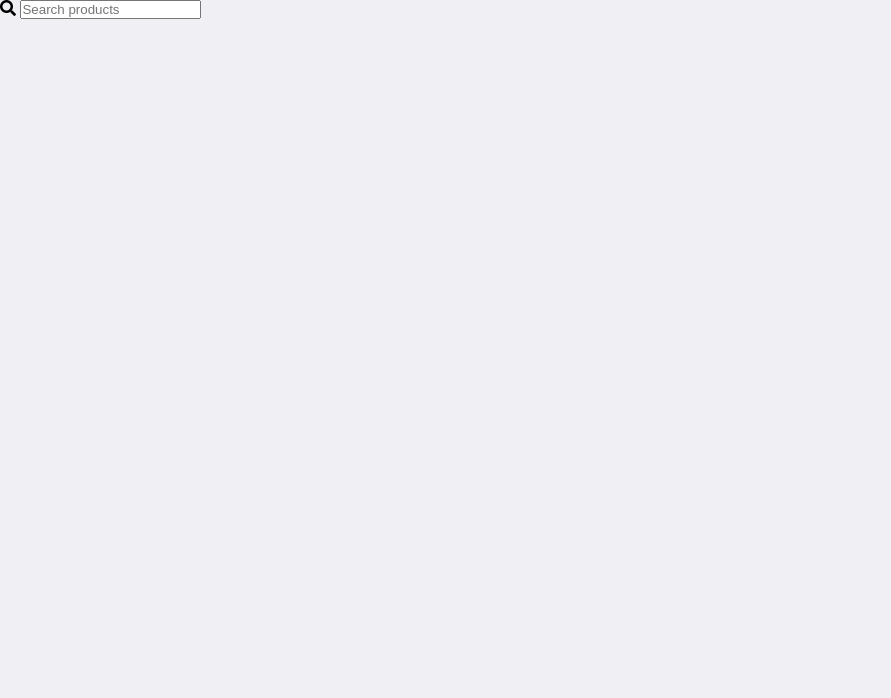
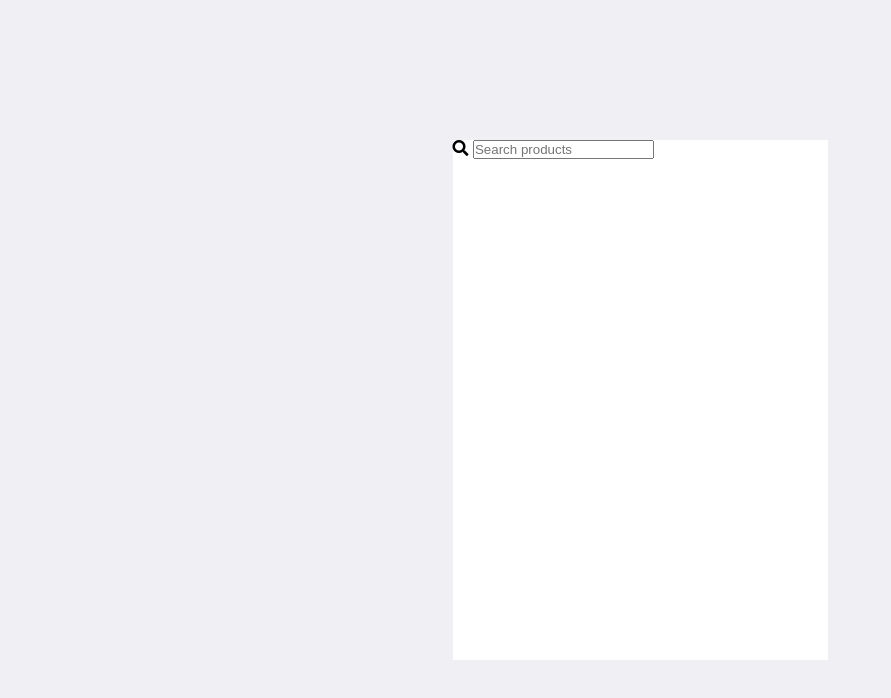
Before and after one commit to Guavalines/Product_Search_Bar, a plain HTML site: page index.html in a window 1280 px wide. Shown: the whole page, without its empty margins (0-891 px from the left). Drawn offline with Linux system fonts and the light colour scheme; a web font is replaced by a local one.

Commit message:
centered content

```diff
--- a/style.css
+++ b/style.css
@@ -10,4 +10,15 @@ body {
   width: 100%;
   height: 100vh;
   background: rgb(240, 239, 243);
+  margin: auto;
+  display: flex;
+  flex-direction: column;
+  align-items: center;
+  justify-content: center;
 }
+
+.container {
+  width: 375px;
+  height: 520px;
+  background: #fff;
+}
```
